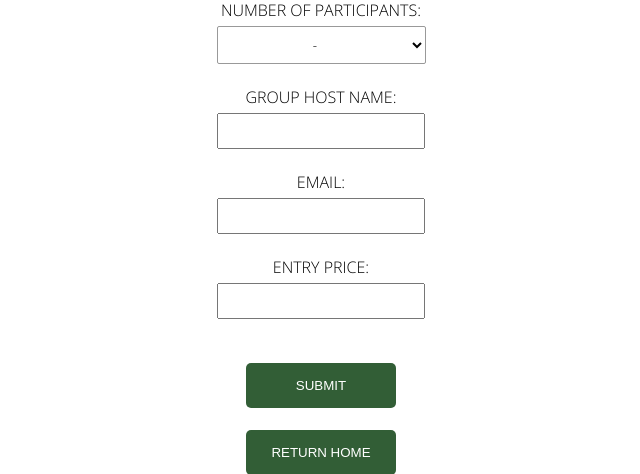
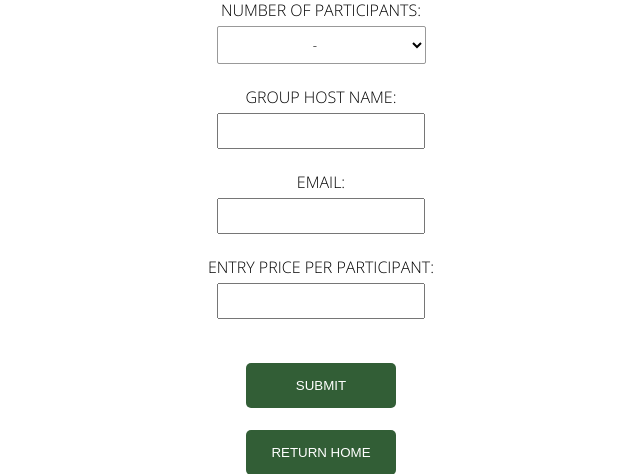
Before and after one commit to kelvgooding/sweepstake-online, a Flask app: page /create_group in a window 1280 px wide. Shown: the part 191-665 px from the top of the page, without its empty margins (319-959 px from the left). Run offline with Flask 2, Linux system fonts and the light colour scheme.

Commit message:
Add files via upload

```diff
--- a/templates/create_group.html
+++ b/templates/create_group.html
@@ -32,7 +32,7 @@
                     <input type="text" name="hostname" required><br><br>
                     EMAIL:<br>
                     <input type="email" name="email" required><br><br>
-                    ENTRY PRICE:<br>
+                    ENTRY PRICE PER PARTICIPANT:<br>
                     <input type="number" name="entry_price" required><br><br>
                     {% for i in get_flashed_messages() %}
                         <b>{{ i }}</b><br>
```
